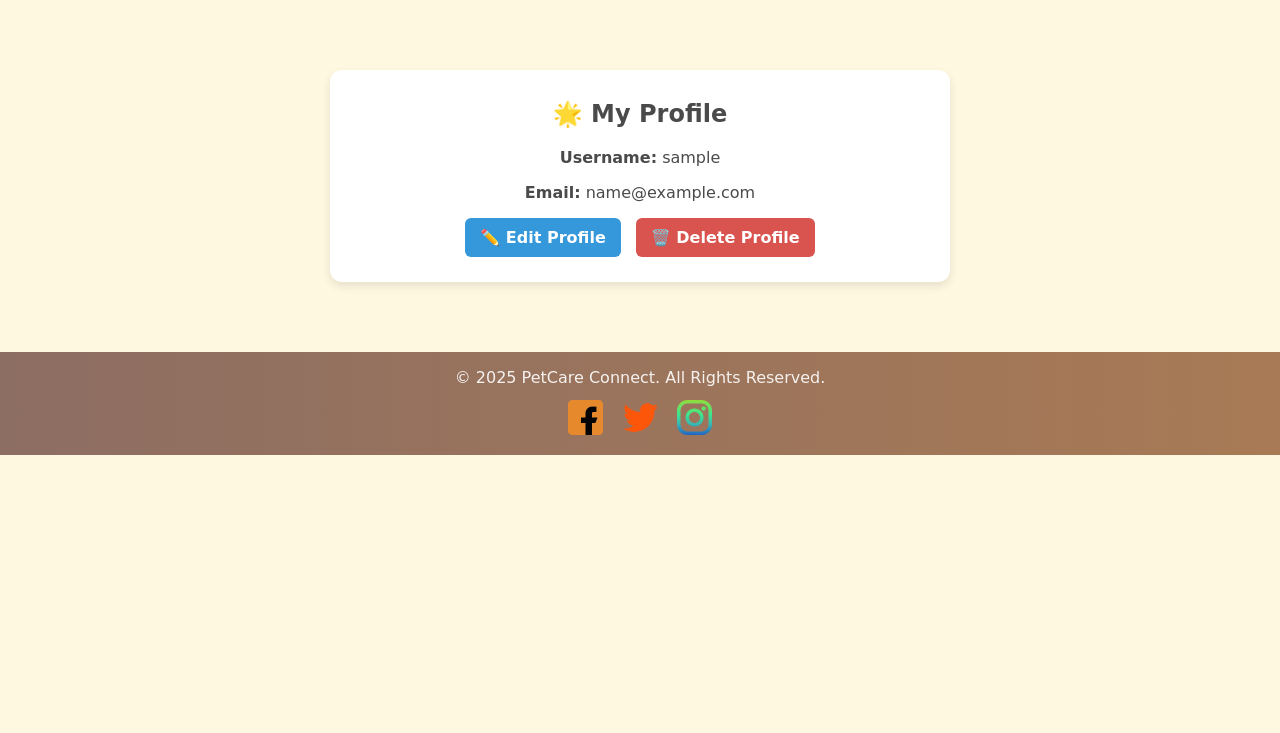
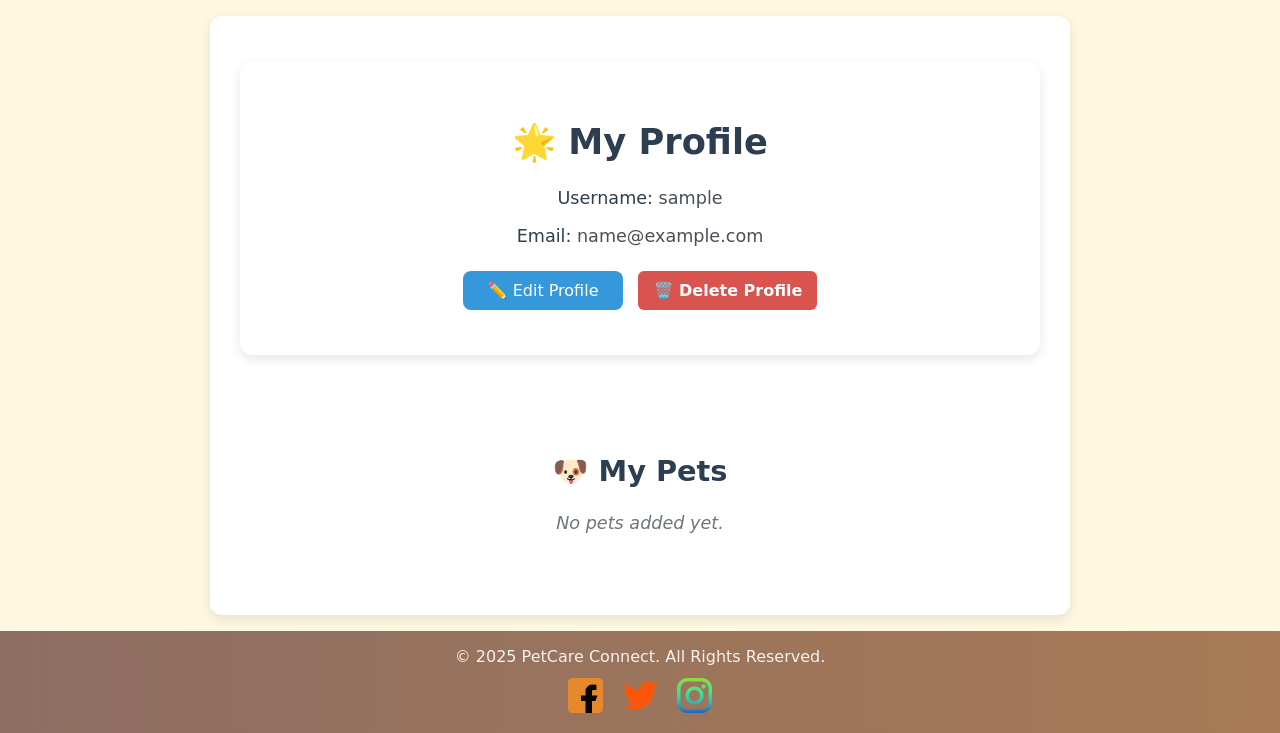
Before and after one commit to annasarabasheva/Project-with-Django-2, a Django app: page /accounts/profile/ in a window 1280 px wide. Shown: the part 99-832 px from the top of the page. Before the commit the page ends 554 px from the top, so only its background shows below. Run offline with Django 4.2, Linux system fonts and the light colour scheme; the visitor is signed in with stand-in values (Sample User, id 1).

Commit message:
Add list of pets of owner in his/her profile page

```diff
--- a/PersonalProject/accounts/views.py
+++ b/PersonalProject/accounts/views.py
@@ -25,14 +25,15 @@ class AppUserRegisterView(CreateView):
     def form_valid(self, form):
         response = super().form_valid(form)
 
-        login(self.request, self.object)  # Auto Login after Register
+        login(self.request, self.object)
 
         return response
 
 
 @login_required
 def user_profile(request):
-    return render(request, "accounts/user-profile.html")
+    pets = PetProfile.objects.filter(owner=request.user)
+    return render(request, "accounts/user-profile.html", context={"pets": pets})
 
 
 @login_required
--- a/static/css/accounts/user-profile.css
+++ b/static/css/accounts/user-profile.css
@@ -1,48 +1,141 @@
 .profile-container {
-    max-width: 600px;
-    margin: 70px auto;
-    padding: 10px;
-    background: white;
+    max-width: 800px;
+    margin: 0 auto;
+    padding: 30px;
+    background: #fff;
     border-radius: 12px;
+    box-shadow: 0 4px 12px rgba(0, 0, 0, 0.1);
+    margin-top: 1em;
+    margin-bottom: 1em;
+}
+
+.profile-container h2 {
+    font-size: 2.2em;
+    margin-bottom: 25px;
+    color: #2c3e50;
+    text-align: center;
+    font-weight: 600;
+}
+
+.profile-pic {
+    display: block;
+    margin: 0 auto 20px;
+    width: 120px;
+    height: 120px;
+    border-radius: 50%;
+    object-fit: cover;
+    border: 4px solid #e9ecef;
     box-shadow: 0 4px 8px rgba(0, 0, 0, 0.1);
+}
+
+.profile-container p {
+    font-size: 1.1em;
+    margin-bottom: 12px;
+    color: #495057;
     text-align: center;
 }
 
-.profile-pic {
-    width: 150px;
-    height: 150px;
-    border-radius: 50%;
-    object-fit: cover;
-    margin-bottom: 15px;
+.profile-container p strong {
+    color: #2c3e50;
+    font-weight: 500;
 }
 
 .profile-actions {
     display: flex;
     justify-content: center;
     gap: 15px;
-    margin-top: 15px;
+    margin-top: 25px;
+}
+
+.edit-btn, .delete-btn {
+    padding: 10px 25px;
+    border: none;
+    border-radius: 8px;
+    font-size: 1em;
+    cursor: pointer;
+    transition: all 0.3s ease;
+    font-weight: 500;
 }
 
 .edit-btn {
-    padding: 10px 15px;
-    background: #3498db;
-    color: white;
-    text-decoration: none;
-    border-radius: 6px;
+    background-color: #3498db;
+    color: #fff;
 }
 
 .edit-btn:hover {
-    background: #217dbb;
+    background-color: #2980b9;
+    transform: translateY(-2px);
 }
 
 .delete-btn {
-    padding: 10px 15px;
-    background: #e74c3c;
-    color: white;
-    text-decoration: none;
-    border-radius: 6px;
+    background-color: #e74c3c;
+    color: #fff;
 }
 
 .delete-btn:hover {
-    background: #c0392b;
+    background-color: #c0392b;
+    transform: translateY(-2px);
 }
+
+.pets-container {
+    margin-top: 40px;
+}
+
+.pets-container h3 {
+    font-size: 1.8em;
+    margin-bottom: 25px;
+    color: #2c3e50;
+    text-align: center;
+    font-weight: 600;
+}
+
+.pet-list {
+    display: grid;
+    grid-template-columns: repeat(auto-fit, minmax(180px, 1fr));
+    gap: 20px;
+    justify-content: center;
+}
+
+.pet-card {
+    background: #fff;
+    border: 1px solid #e9ecef;
+    border-radius: 12px;
+    padding: 15px;
+    max-height: 200px;
+    max-width: 300px;
+    text-align: center;
+    box-shadow: 0 4px 8px rgba(0, 0, 0, 0.1);
+    transition: all 0.3s ease;
+}
+
+.pet-card:hover {
+    transform: translateY(-5px);
+    box-shadow: 0 6px 12px rgba(0, 0, 0, 0.15);
+}
+
+.pet-pic {
+    width: 150px;
+    height: 150px;
+    border-radius: 50%;
+    object-fit: cover;
+    border: 3px solid #e9ecef;
+    box-shadow: 0 4px 8px rgba(0, 0, 0, 0.1);
+}
+
+.pet-card p {
+    font-size: 1.1em;
+    color: #495057;
+    margin: 0;
+}
+
+.pet-card p strong {
+    color: #2c3e50;
+    font-weight: 500;
+}
+
+.pets-container p {
+    text-align: center;
+    color: #6c757d;
+    font-style: italic;
+    margin-top: 20px;
+}
--- a/templates/accounts/user-profile.html
+++ b/templates/accounts/user-profile.html
@@ -1,6 +1,7 @@
 {% extends 'common/base.html' %}
 {% block content %}
 
+<div class="profile-container">
     <div class="profile-container">
         <h2>🌟 My Profile</h2>
         {% if user.profile.profile_picture %}
@@ -17,7 +18,25 @@
             <a href="{% url 'edit-profile' %}" class="edit-btn">✏️ Edit Profile</a>
             <a href="{% url 'delete-profile' %}" class="delete-btn">🗑️ Delete Profile</a>
         </div>
+    </div>
 
+    <div class="pets-container">
+        <h3>🐶 My Pets</h3>
+        {% if pets %}
+            <div class="pet-list">
+                {% for pet in pets %}
+                    <div class="pet-card">
+                        {% if pet.photo %}
+                            <img src="{{ pet.photo }}" alt="{{ pet.name }}" class="pet-pic">
+                        {% endif %}
+                        <p>{{ pet.name }}</p>
+                    </div>
+                {% endfor %}
+            </div>
+        {% else %}
+            <p>No pets added yet.</p>
+        {% endif %}
+    </div>
 </div>
 
 {% endblock %}
```
Lines whose indentation alone changed are shown as unchanged.
